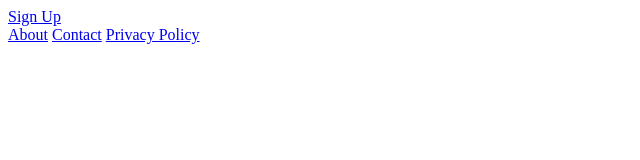
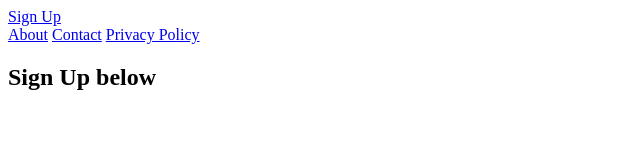
Before and after one commit to chrismeeky/PropertyPro, a plain HTML site: page UI/signup.html in a window 1280 px wide. Shown: the whole page, without its empty margins (0-640 px from the left). Drawn offline with Linux system fonts and the light colour scheme; files whose address does not match are found by name.

Commit message:
feature(SignUp UI ): add page description [Finishes #166649326]

```diff
--- a/UI/signup.html
+++ b/UI/signup.html
@@ -22,7 +22,7 @@
     </header>
     <main>
       <article>
-
+    <h1>Sign Up below</h1>
       </article>
     </main>
     <footer>
```
